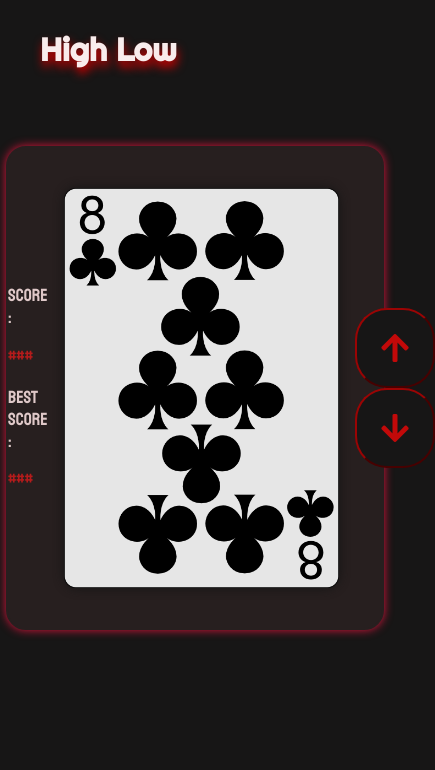
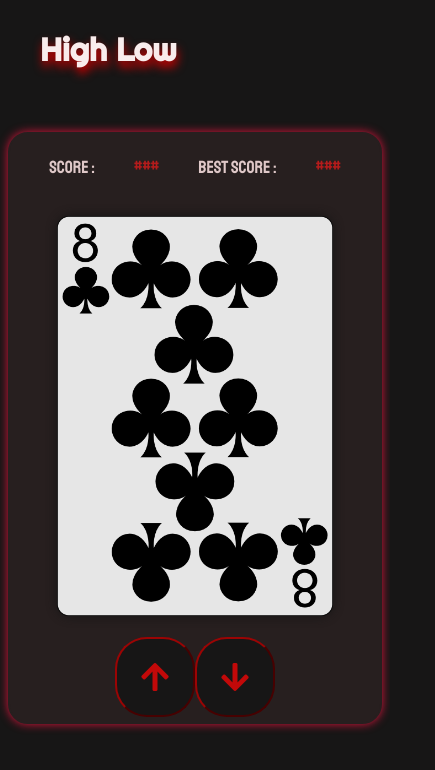
Before and after one commit to nima-z/High-Low-js, a plain HTML site: page highLow.html in a window 390 px wide. Shown: the whole page, 435 px wide, since content can reach past the window. Drawn offline with Linux system fonts and the light colour scheme.

Commit message:
flexibility

```diff
--- a/highLow.css
+++ b/highLow.css
@@ -12,7 +12,8 @@ body {
     min-height:90vh;
 }
 
-#mother_div {
+.mother_div {
+    box-sizing: border-box;
     background-color: rgb(39, 31, 31);
     width:100%;
     max-width: 840px;
@@ -23,6 +24,7 @@ body {
     align-items: center;
     border:2px solid rgb(39, 31, 31);
     box-shadow: 0 0 10px 0px crimson;
+    transition: 0.5s;
 }
 
 h1 {
@@ -34,6 +36,20 @@ h1 {
     text-shadow: 1px 6px 10px #cc0000;
 }
 
+.scorebox {
+    color:rgb(223, 200, 200);
+    font-weight: 500;
+    font-size: 1.1rem;
+    font-family: 'Staatliches', cursive;
+}
+
+.score {
+    color: rgba(201, 27, 27, 0.879);
+}
+.best_score {
+    color: rgba(201, 27, 27, 0.879);
+}
+
 .img_box {
     margin: 1rem;
     display:flex;
@@ -42,11 +58,9 @@ h1 {
     box-shadow: 0 0 10px 1px rgb(23, 22, 22);
 }
 
-.img_box > img {
+.card_img {
     height:25rem;
     filter: brightness(90%);
-
-
 }
 
 .but_box {
@@ -56,7 +70,7 @@ h1 {
     /* margin-right:3rem */
 }
 
-button {
+.but_box button {
     width:5rem;
     height:5rem;
     border-radius: 2rem;
@@ -64,26 +78,39 @@ button {
     border-color: rgb(155, 4, 4);
 }
 
-button:hover {
+.but_box button:hover {
     box-shadow: 0px 0px 10px 0px rgba(255, 0, 0, 0.897);
 }
 
-i {
+button .fa {
     font-size: 2rem;
-    color:rgba(216, 8, 8, 0.89)
-}
-.score {
-    color:rgb(223, 200, 200);
-    font-weight: 500;
-    font-size: 1.1rem;
-    font-family: 'Staatliches', cursive;
-
+    color:rgba(216, 8, 8, 0.89);
 }
 
-#score {
-    color: rgba(201, 27, 27, 0.879);
+@media (max-width: 1195px) {
+    .mother_div {
+        margin-top: 2.5rem;
+    }
 }
 
-#bestscore {
-    color:rgba(201, 27, 27, 0.879);
+@media (max-width: 483px) {
+    .mother_div {
+        flex-direction: column;
+        min-height: 37rem;
+        margin-top: 5rem;
+        align-items: center;
+        justify-content: space-evenly;
+    }
+
+    .but_box {
+        flex-direction: row;
+        justify-content: center;
+        bottom:6rem
+    }
+    .scorebox {
+        display:flex;
+        width:100%;
+        justify-content:space-evenly;
+        top:5rem;
+    }
 }
--- a/highLow.html
+++ b/highLow.html
@@ -7,30 +7,33 @@
     <meta name="viewport" content="width=device-width, initial-scale=1.0">
     <link rel="stylesheet" href="highLow.css">
     <!-- <link href="fontawesome-5.15.4/css/all.css" rel="stylesheet"> -->
-    <link rel="stylesheet" href="https://cdnjs.cloudflare.com/ajax/libs/font-awesome/5.15.4/css/all.min.css" integrity="sha512-1ycn6IcaQQ40/MKBW2W4Rhis/DbILU74C1vSrLJxCq57o941Ym01SwNsOMqvEBFlcgUa6xLiPY/NS5R+E6ztJQ==" crossorigin="anonymous" referrerpolicy="no-referrer" />
+    <link rel="stylesheet" href="https://cdnjs.cloudflare.com/ajax/libs/font-awesome/5.15.4/css/all.min.css"
+        integrity="sha512-1ycn6IcaQQ40/MKBW2W4Rhis/DbILU74C1vSrLJxCq57o941Ym01SwNsOMqvEBFlcgUa6xLiPY/NS5R+E6ztJQ=="
+        crossorigin="anonymous" referrerpolicy="no-referrer" />
     </link>
     <style>
         @import url('https://fonts.googleapis.com/css2?family=Staatliches&display=swap');
     </style>
     <style>
         @import url('https://fonts.googleapis.com/css2?family=Righteous&display=swap');
-        </style>
+    </style>
     <title>High Low</title>
 </head>
 
 <body>
     <h1>High Low</h1>
-    <div id="mother_div">
 
-        <div class="score">
+    <div class="mother_div">
+
+        <div class="scorebox">
             <p>Score :</p>
-            <p id="score"> ###</p>
+            <p class="score" id="score"> ###</p>
             <p>Best Score :</p>
-            <p id="bestscore">###</p>
+            <p class="best_score" id="bestscore">###</p>
         </div>
 
         <div class="img_box">
-            <img id="cardimg" src="cards-pic/2_of_clubs.png" alt="xcv">
+            <img class="card_img" id="cardimg" alt="###">
         </div>
 
         <div class="but_box">
```
Also changed, not shown: 1 other file.
